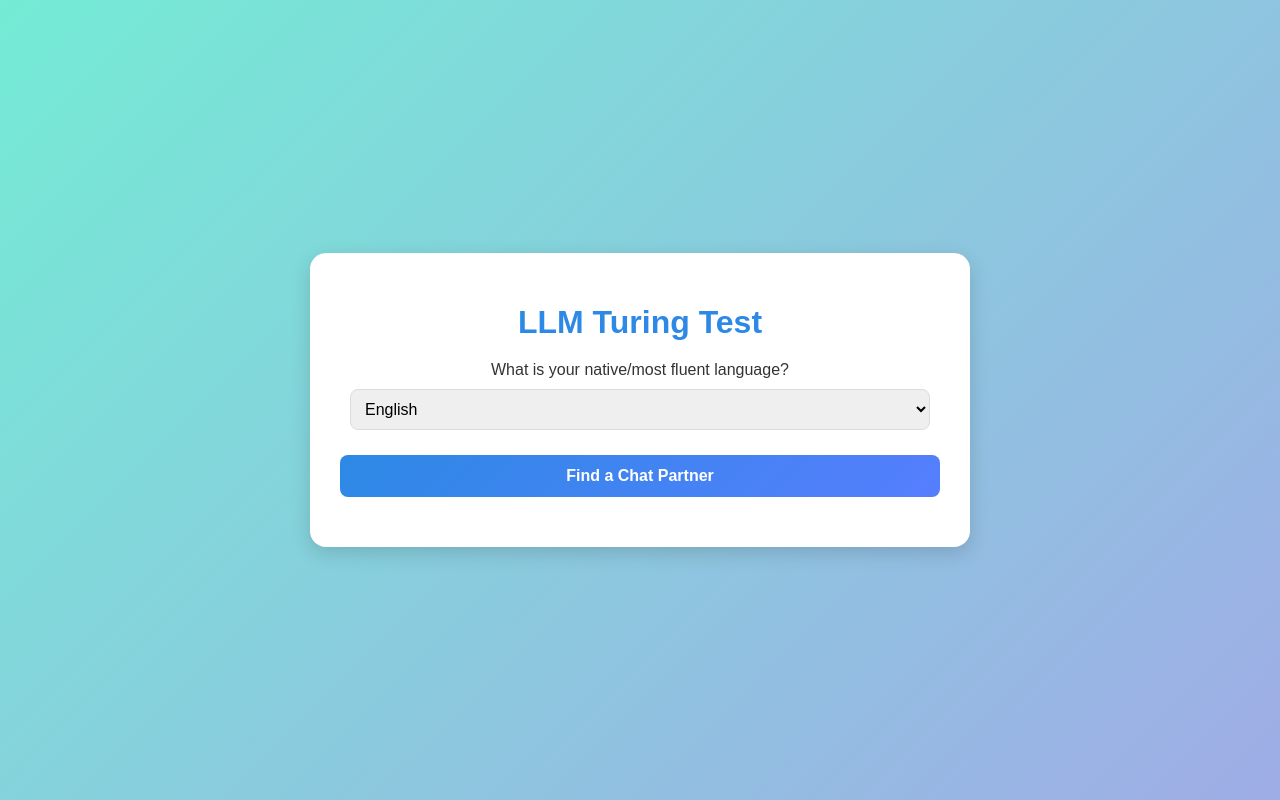
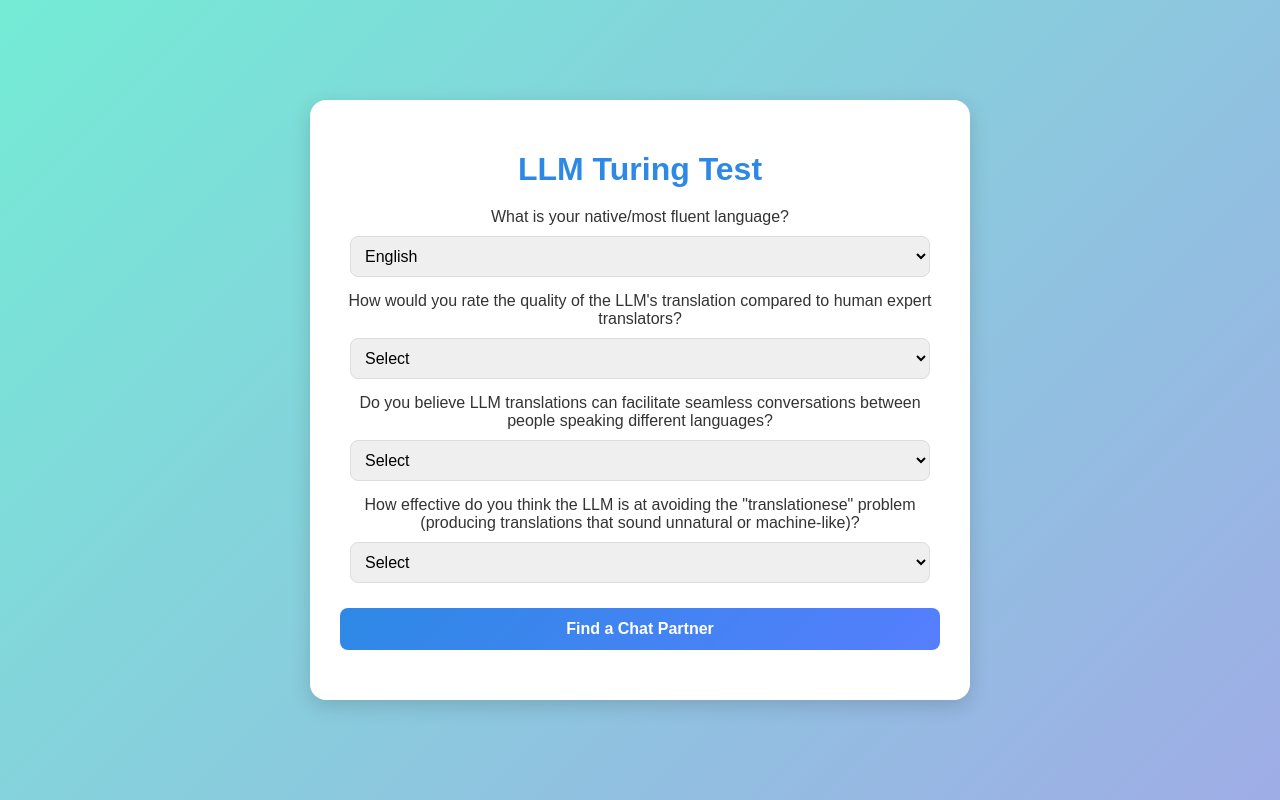
Before and after one commit to anshika-agarwal/llm-translation, a Python web app: template templates/index.html in a window 1280 px wide. Run offline with Jinja, Linux system fonts and the light colour scheme; the template is opened without the code that fills it, so the values that code supplies are empty.

Commit message:
added pre-survey

```diff
--- a/templates/index.html
+++ b/templates/index.html
@@ -152,7 +152,35 @@
             <select id="language">
                 <option value="english">English</option>
                 <option value="chinese">Chinese</option>
-                <!-- <option value="spanish">Spanish</option> -->
+            </select>
+            <label for="question1">How would you rate the quality of the LLM's translation compared to human expert translators?</label>
+            <select id="question1">
+                <option value="" disabled selected>Select</option>
+                <option value="1">Much worse</option>
+                <option value="2">Slightly worse</option>
+                <option value="3">About the same</option>
+                <option value="4">Slightly better</option>
+                <option value="5">Much better</option>
+            </select>
+
+            <label for="question2">Do you believe LLM translations can facilitate seamless conversations between people speaking different languages?</label>
+            <select id="question2">
+                <option value="" disabled selected>Select</option>
+                <option value="1">Strongly disagree</option>
+                <option value="2">Disagree</option>
+                <option value="3">Neutral</option>
+                <option value="4">Agree</option>
+                <option value="5">Strongly agree</option>
+            </select>
+
+            <label for="question3">How effective do you think the LLM is at avoiding the "translationese" problem (producing translations that sound unnatural or machine-like)?</label>
+            <select id="question3">
+                <option value="" disabled selected>Select</option>
+                <option value="1">Very ineffective</option>
+                <option value="2">Somewhat ineffective</option>
+                <option value="3">Neutral</option>
+                <option value="4">Somewhat effective</option>
+                <option value="5">Very effective</option>
             </select>
             <button onclick="findPair()">Find a Chat Partner</button>
         </div>
```
